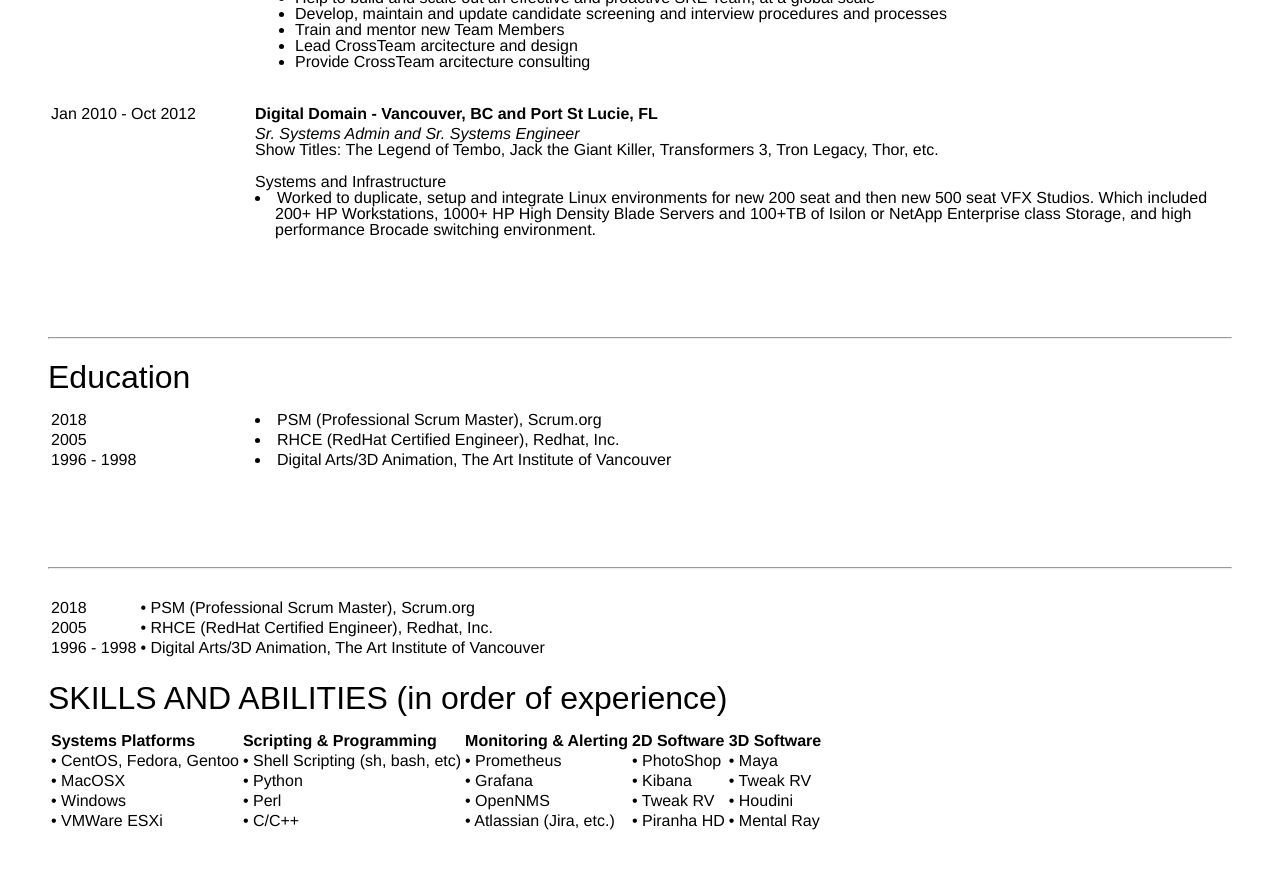
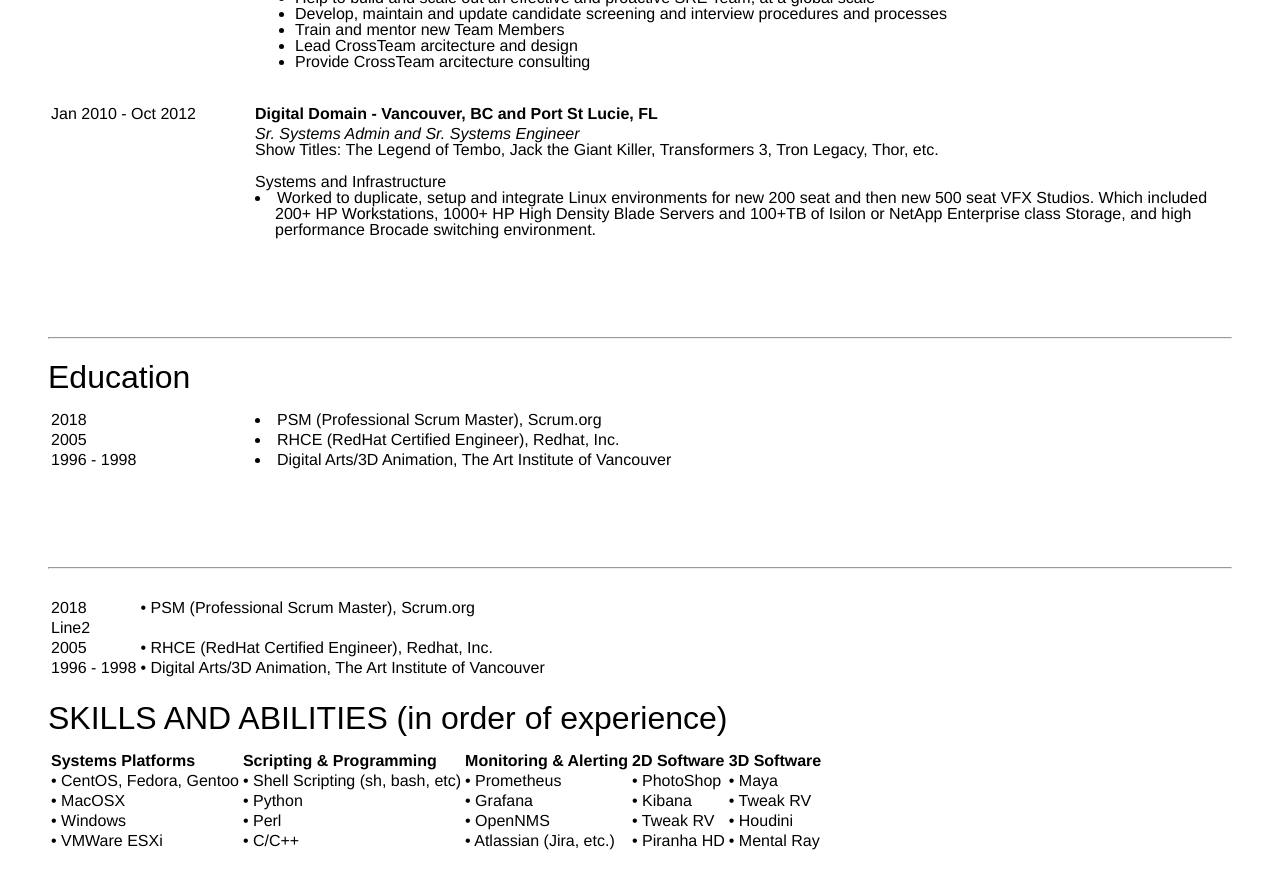
Before and after one commit to mpursley/mpursley.github.io, a Jekyll site: the page built from index_resume_short.md, in a window 1280 px wide and 900 px high, scrolled down 759 px. Shown: the top 889 px of the window. Built offline with Jekyll 4.4.1, drawn with Linux system fonts in a browser that asks for light colours.

Commit message:
Update index_resume_short.md

```diff
--- a/index_resume_short.md
+++ b/index_resume_short.md
@@ -129,7 +129,8 @@
 
 |          	|                                                                        	|
 |:---------------------------------------------	|------------------------------------------------------------------------	|
-2018  |  • PSM (Professional Scrum Master), Scrum.org |
+|2018  |  • PSM (Professional Scrum Master), Scrum.org<br>
+           Line2 |
 |2005	             |  • RHCE (RedHat Certified Engineer), Redhat, Inc. |
 |1996 - 1998|  • Digital Arts/3D Animation, The Art Institute of Vancouver |
 
```
